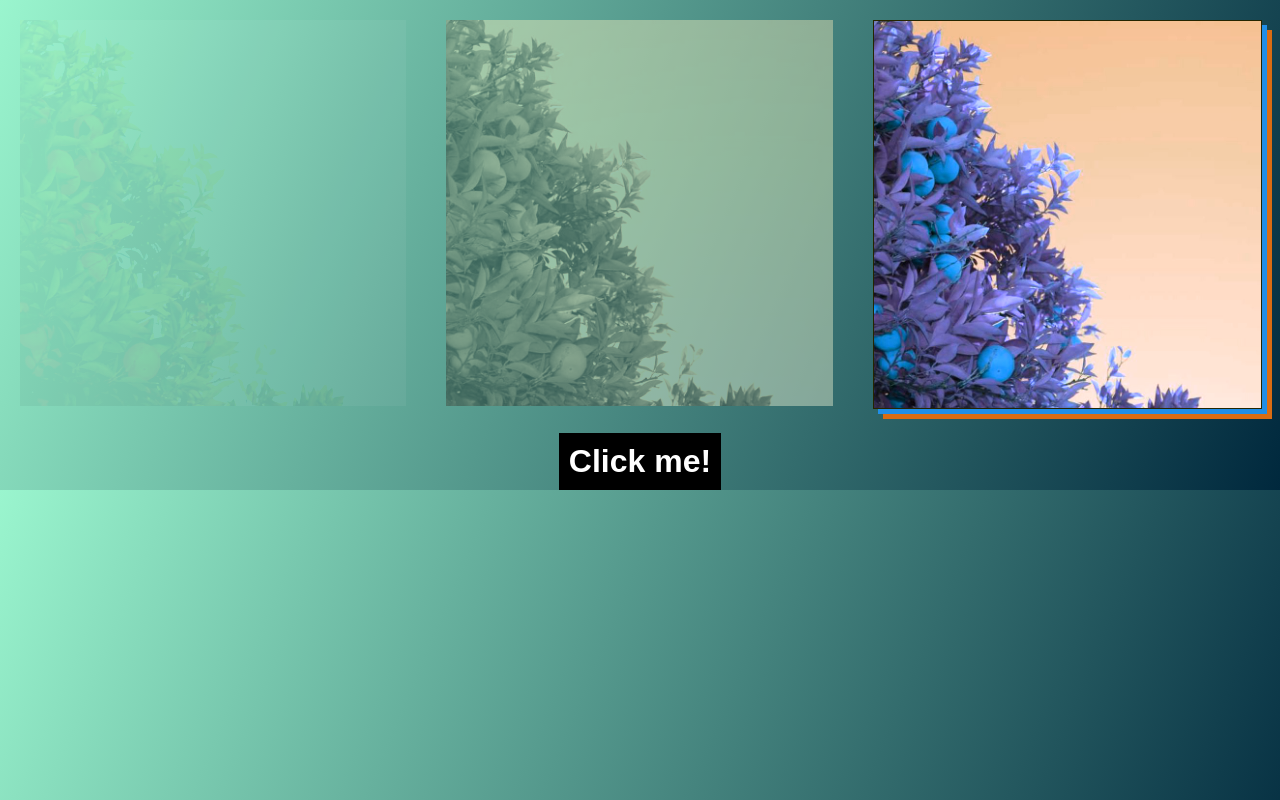
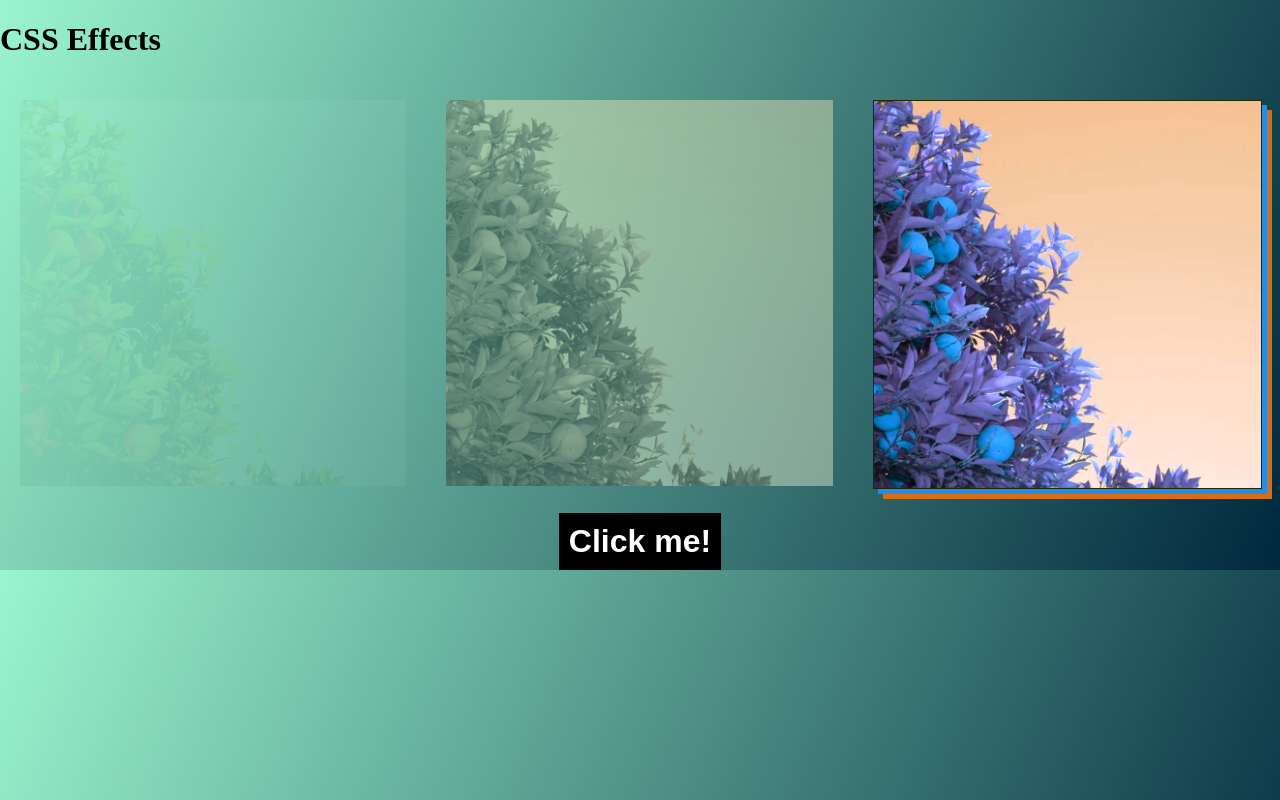
Before and after one commit to a-wielenga/web-dev-1-css-n-hosting, a plain HTML site: page index.html in a window 1280 px wide. Drawn offline with Linux system fonts and the light colour scheme.

Commit message:
Added a heading

```diff
--- a/index.html
+++ b/index.html
@@ -9,6 +9,7 @@
 </head>
 
 <body>
+    <h1>CSS Effects</h1>
     <div id="image-row">
         <div class="img-container"><img id="img-A" src="orange-tree.jpg"></div>
         <div class="img-container"><img id="img-B" src="orange-tree.jpg"></div>
```
